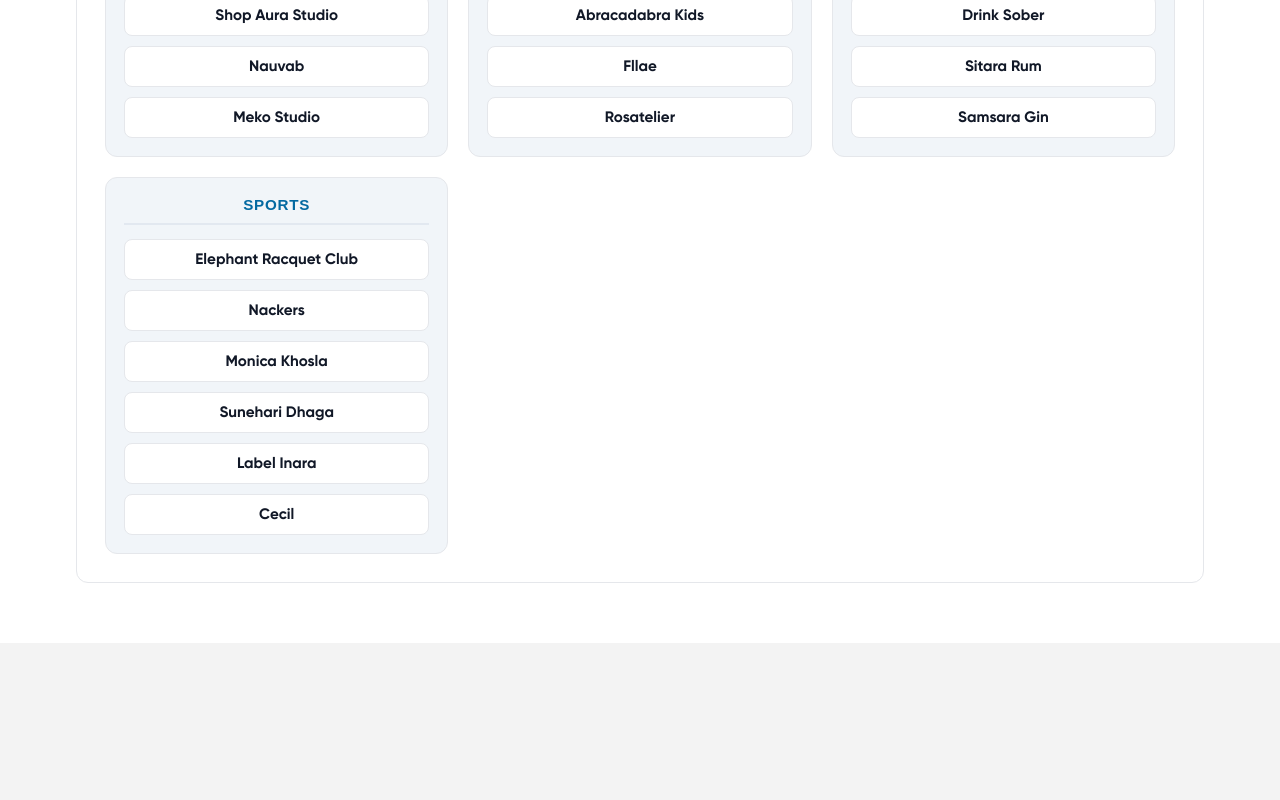
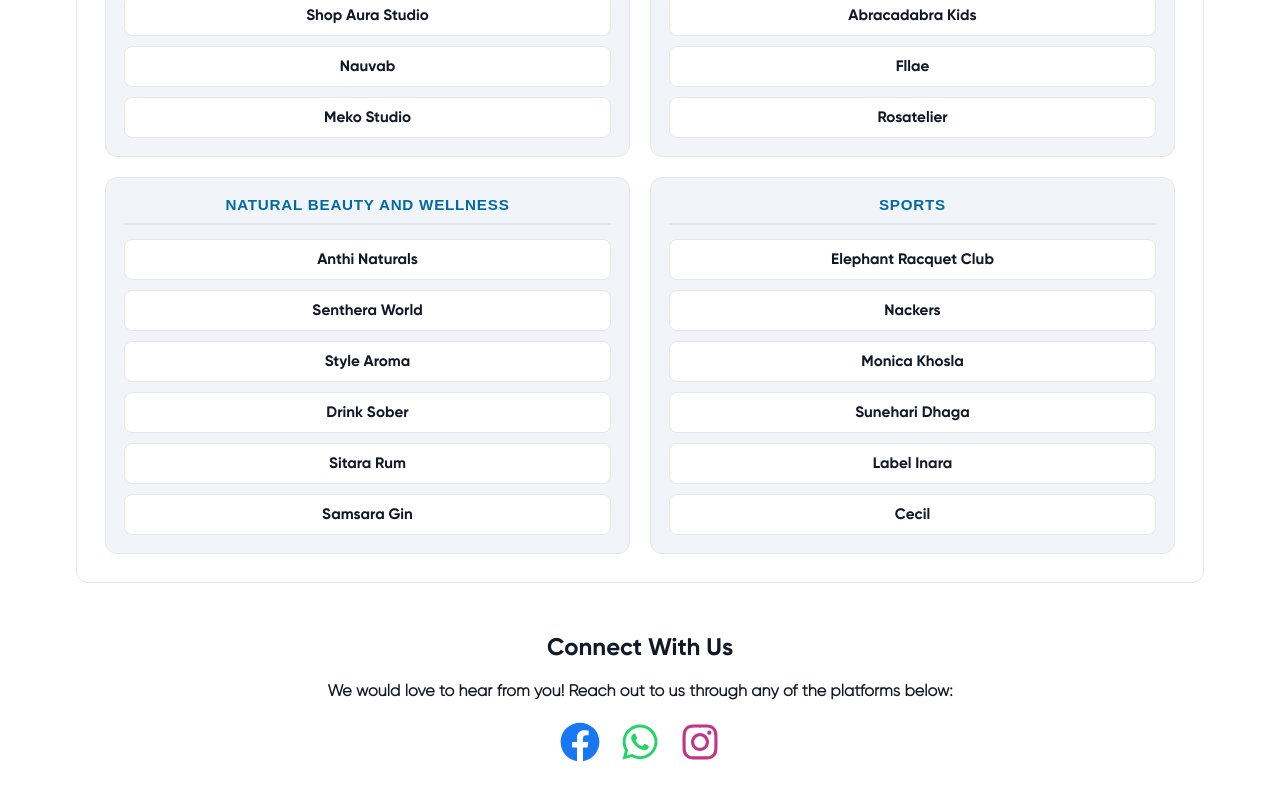
Before and after one commit to itsPks99/ddc_testing, a React (Vite) app: page /portfolio in a window 1280 px wide. Shown: the part 3338-4138 px from the top of the page. Before the commit the page ends 3981 px from the top, so only its background shows below. Built offline with nearby package versions, Linux system fonts and the light colour scheme; a web font is replaced by a local one.

Commit message:
uppdate on only testing url

```diff
--- a/src/pages/Portfolio/portfolio.css
+++ b/src/pages/Portfolio/portfolio.css
@@ -323,7 +323,7 @@
 }
 .portfolio-links-categories {
   display: grid;
-  grid-template-columns: repeat(3, 1fr);
+  grid-template-columns: repeat(2, 1fr);
   gap: 20px;
 }
 @media (max-width: 1200px) {
--- a/src/pages/Portfolio/portfolio.jsx
+++ b/src/pages/Portfolio/portfolio.jsx
@@ -2,6 +2,7 @@
 
 import "./portfolio.css";
 import React, { useEffect, useRef, useState } from "react";
+import { FaFacebook, FaInstagram, FaWhatsapp } from "react-icons/fa";
 
 /* ============================ */
 /* Main Component               */
@@ -111,7 +112,7 @@
       { name: "Nauvab", url: "https://nauvab.com" },
       { name: "Meko Studio", url: "https://meko-studio.com" },
     ],
-    "Fashion & Apparel": [
+    "Fashion And Apparel": [
       { name: "July Issue", url: "https://julyissue.com" },
       { name: "Manvi Daga", url: "https://manvidaga.com" },
       { name: "Clothes On My Mind", url: "https://clothesonmymind.com" },
@@ -119,7 +120,7 @@
       { name: "Fllae", url: "https://fllae.com" },
       { name: "Rosatelier", url: "https://xn--rosatelier-d7a.com" },
     ],
-    "Natural Beauty & Wellness": [
+    "Natural Beauty And Wellness": [
       { name: "Anthi Naturals", url: "https://anthinaturals.com" },
       { name: "Senthera World", url: "https://sentheraworld.com" },
       { name: "Style Aroma", url: "https://stylearoma.in" },
@@ -171,7 +172,7 @@
   const photographyImages = {
     all: [
       // ---- existing 25 (unchanged) ----
-      { id: 20, category: "product",   src: "https://cdn.shopify.com/s/files/1/0596/9965/8889/files/DSC09527_copy.jpg?v=1756384651",    alt: "Packshot / product frame" },
+      { id: 20, category: "product", src: "https://cdn.shopify.com/s/files/1/0596/9965/8889/files/DSC09527_copy.jpg?v=1756384651", alt: "Packshot / product frame" },
       { id: 1, category: "model", src: "https://cdn.shopify.com/s/files/1/0596/9965/8889/files/5.jpg?v=1756384649", alt: "Editorial fashion portrait" },
       { id: 2, category: "product", src: "https://cdn.shopify.com/s/files/1/0596/9965/8889/files/DSC08926_copy.jpg?v=1756384649", alt: "Jewelry / product close-up" },
       { id: 3, category: "product", src: "https://cdn.shopify.com/s/files/1/0596/9965/8889/files/DSC00519_copy.jpg?v=1756384643", alt: "Cosmetic / accessory product shot" },
@@ -252,7 +253,7 @@
 
       { id: 12, category: "model", src: "https://cdn.shopify.com/s/files/1/0596/9965/8889/files/DSC_0852_copy.jpg?v=1756384659", alt: "Editorial portrait" },
       { id: 15, category: "model", src: "https://cdn.shopify.com/s/files/1/0596/9965/8889/files/DSC00166_copy.jpg?v=1756384658", alt: "Studio model portrait" },
-      { id: 20, category: "product",   src: "https://cdn.shopify.com/s/files/1/0596/9965/8889/files/DSC09527_copy.jpg?v=1756384651",    alt: "Packshot / product frame" },
+      { id: 20, category: "product", src: "https://cdn.shopify.com/s/files/1/0596/9965/8889/files/DSC09527_copy.jpg?v=1756384651", alt: "Packshot / product frame" },
       { id: 16, category: "model", src: "https://cdn.shopify.com/s/files/1/0596/9965/8889/files/DSC_0765_copy.jpg?v=1756384661", alt: "Fashion editorial pose" },
       // new
 
@@ -510,7 +511,7 @@
             "https://cdn.shopify.com/s/files/1/0596/9965/8889/files/Screenshot_2025-09-01_120700.png?v=1756709107",
           ],
           mobileImages: [
-           "https://cdn.shopify.com/s/files/1/0596/9965/8889/files/Screenshot_2025-09-01_120951.png?v=1756709107",
+            "https://cdn.shopify.com/s/files/1/0596/9965/8889/files/Screenshot_2025-09-01_120951.png?v=1756709107",
             "https://cdn.shopify.com/s/files/1/0596/9965/8889/files/Screenshot_2025-09-01_120901.png?v=1756709107",
             "https://cdn.shopify.com/s/files/1/0596/9965/8889/files/Screenshot_2025-09-01_120700.png?v=1756709107",
           ],
@@ -651,7 +652,7 @@
                     <div className="portfolio-links-categories">
                       {Object.entries(activeService.links).map(([category, links]) => (
                         <div key={`${activeService.slug}-${category}`} className="portfolio-links-category-section">
-                          <h5 className="portfolio-category-heading">{category}</h5>
+                          <h5 className="portfolio-category-heading">{category} <br /></h5>
                           <div className="portfolio-links-list">
                             {links.map((link, linkIndex) => (
                               <button
@@ -673,6 +674,37 @@
                   </div>
                 )}
               </div>
+              <div style={{ textAlign: "center", paddingTop: "50px" }}>
+                <h1 style={{paddingBottom:"20px"}}>Connect With Us</h1>
+                <p>We would love to hear from you! Reach out to us through any of the platforms below:</p>
+                <ul
+                  style={{
+                    listStyleType: "none",
+                    padding: 0,
+                    display: "flex",
+                    gap: "20px",
+                    justifyContent: "center", // centers the icons horizontally
+                    marginTop: "20px",
+                  }}
+                >
+                  <li>
+                    <a href="https://www.facebook.com/yourpage" target="_blank" rel="noopener noreferrer">
+                      <FaFacebook size={40} color="#1877F2" />
+                    </a>
+                  </li>
+                  <li>
+                    <a href="https://wa.me/yourphonenumber" target="_blank" rel="noopener noreferrer">
+                      <FaWhatsapp size={40} color="#25D366" />
+                    </a>
+                  </li>
+                  <li>
+                    <a href="https://www.instagram.com/yourpage" target="_blank" rel="noopener noreferrer">
+                      <FaInstagram size={40} color="#C13584" />
+                    </a>
+                  </li>
+                </ul>
+              </div>
+
             </div>
           )}
         </div>
@@ -815,7 +847,7 @@
     try {
       videoRef.current.pause();
       setIsPlaying(false);
-    } catch {}
+    } catch { }
   };
 
   React.useEffect(() => {
@@ -910,7 +942,7 @@
           onTouchMove={onTouchMove}
           onTouchEnd={onTouchEnd}
           // safe defaults for first paint
-          style={{ "--video-aspect": 1080/ 1900, "--container-h": "70vh" }}
+          style={{ "--video-aspect": 1080 / 1900, "--container-h": "70vh" }}
         >
           {videos.map((video, index) => {
             const position = index - currentIndex;
@@ -1097,7 +1129,7 @@
           ))}
         </div>
 
-        <div className="" style={{ columns: "3 100px", columnGap: '10px'}}>
+        <div className="" style={{ columns: "3 100px", columnGap: '10px' }}>
           {currentImages.map((image, index) => (
             <div
               key={image.id}
--- a/src/pages/UsAddLandingpage/components/IncludedServicesSection.tsx
+++ b/src/pages/UsAddLandingpage/components/IncludedServicesSection.tsx
@@ -1,7 +1,8 @@
 "use client"
 
 import { useEffect, useRef, useState } from "react"
-import { FaLaptopCode, FaPalette } from "react-icons/fa"
+import { FaLaptopCode ,    } from "react-icons/fa"
+import { MdDesignServices ,    } from "react-icons/md"
 
 function useScrollAnimation() {
   const [isVisible, setIsVisible] = useState(false)
@@ -44,7 +45,7 @@
         "Headless/React builds, custom APIs, and integrations tailored to your workflows and business logic.",
     },
     {
-      icon: <FaPalette size={32} />,
+      icon: <MdDesignServices size={32} />,
       title: "UI/UX Design",
       description:
         "Clean, conversion-focused design that looks premium and guides shoppers to checkout.",
--- a/src/pages/UsAddLandingpage/components/Navigation.tsx
+++ b/src/pages/UsAddLandingpage/components/Navigation.tsx
@@ -1,4 +1,4 @@
-"use client"
+
 
 import { useState, useEffect } from "react"
 import { Menu, X } from "lucide-react"
@@ -118,7 +118,7 @@
                   activeSection === "faqs" ? "active" : ""
                 }`}
               >
-                Faqs
+                FAQs
               </button>
             </div>
           </div>
--- a/src/pages/UsAddLandingpage/components/ScheduleCallSection.jsx
+++ b/src/pages/UsAddLandingpage/components/ScheduleCallSection.jsx
@@ -49,7 +49,7 @@
                 className="stage-card__poster"
                 alt="Host in a discovery call"
                 /* swapped poster (replace with your brand image if you prefer) */
-                src="https://cdn.shopify.com/s/files/1/0596/9965/8889/files/young-women-enjoy-freedom-on-the-beach-on-a-sunny-2023-11-27-05-28-54-utc-770x513.webp?v=1756804219"
+                src="https://cdn.shopify.com/s/files/1/0596/9965/8889/files/bggetintouch.png?v=1756816810"
               />
 
               {/* Floating participants */}
--- a/src/pages/UsAddLandingpage/usLandingPage.css
+++ b/src/pages/UsAddLandingpage/usLandingPage.css
@@ -232,7 +232,7 @@
 /* Hero Section */
 .us-landing-page-hero {
   padding-top: 6rem;
-  padding-bottom: 4rem;
+  padding-bottom: 3rem;
   background: #f9fafb;
   text-align: center;
 }
@@ -517,7 +517,7 @@
 
 /* World Class Brands */
 .us-landing-page-world-brands {
-  padding: 4rem 0;
+  padding: 3rem 0;
   background: white;
 }
 @media screen and (max-width: 768px) {
@@ -597,7 +597,7 @@
 
 /* Testimonials */
 .us-landing-page-testimonials {
-  padding: 5rem 0;
+  padding: 3rem 0;
   background: #f9fafb;
 }
 
@@ -728,7 +728,7 @@
 
 /* Comparison Section */
 .us-landing-page-comparison {
-  padding: 1rem 0;
+  padding: 3rem 0;
   background: white;
 }
 
@@ -874,7 +874,7 @@
 
 /* FAQ Section */
 .us-landing-page-faq {
-  padding: 5rem 0;
+  padding: 3rem 0;
   background: white;
 }
 
```
Also changed, not shown: src/pages/UsAddLandingpage/components/ScheduleCallSection.css (+5 -4 lines), src/pages/UsAddLandingpage/components/trusted-brands.css (+6 -5 lines), public/assets/us-landing-page/bggetintouch.png (added).
